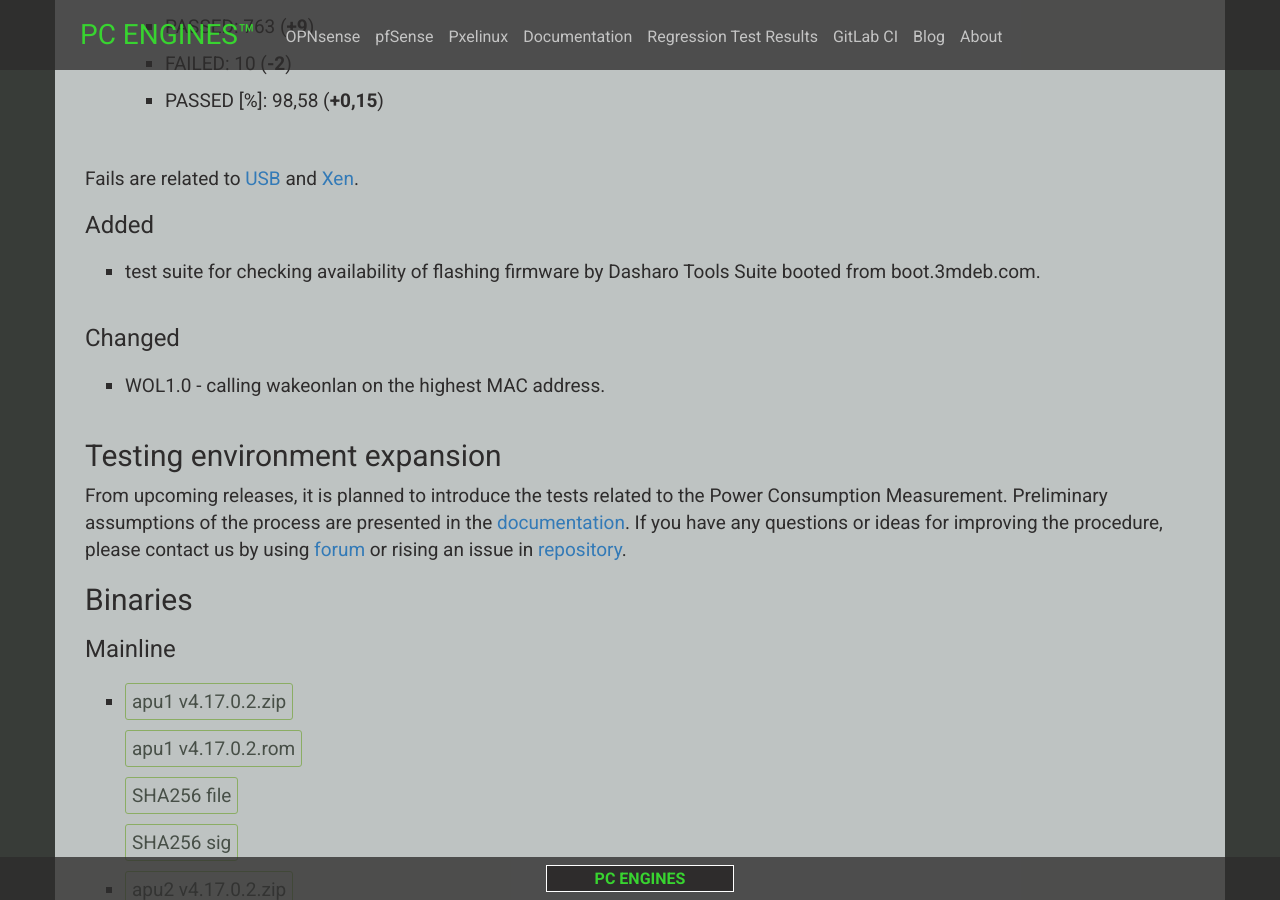
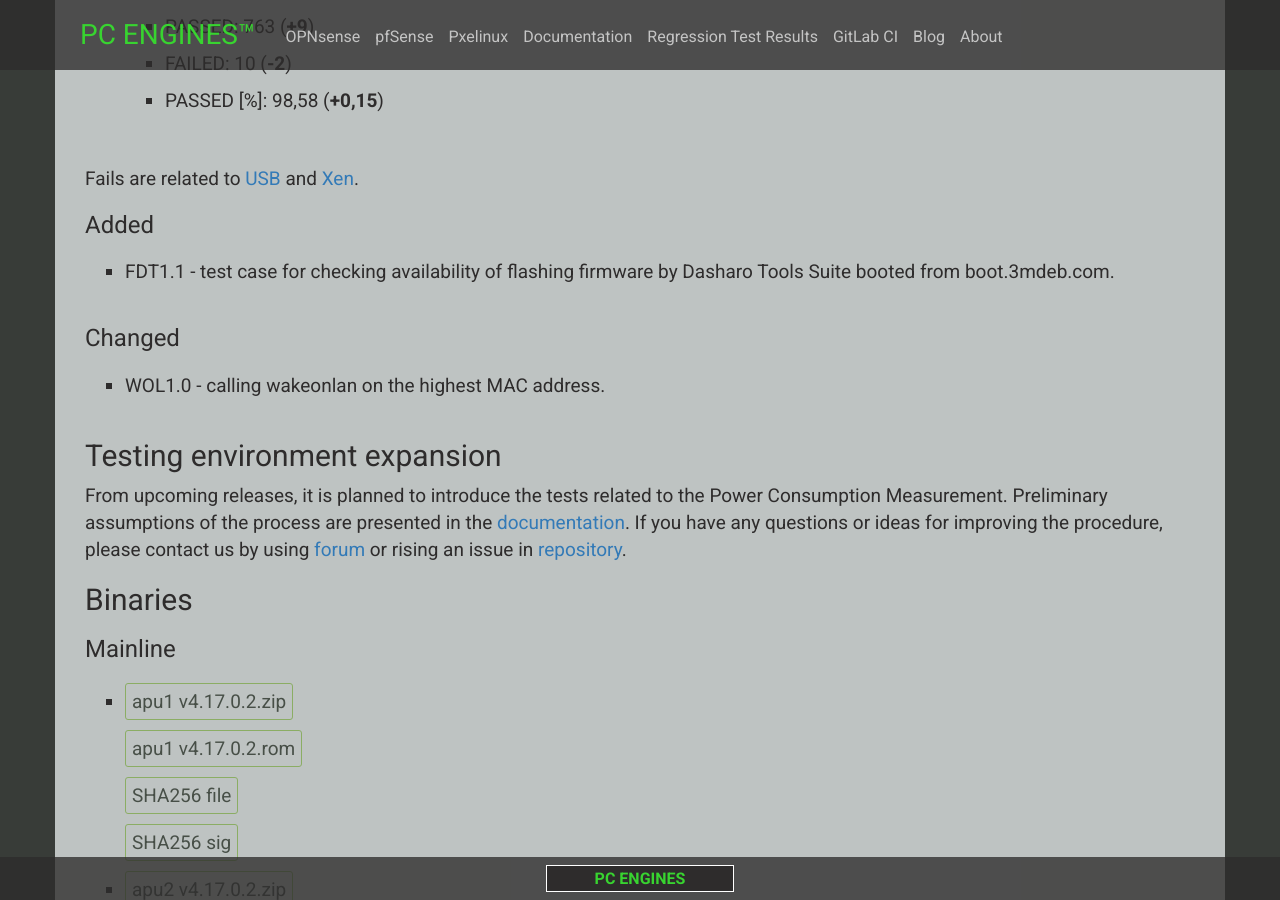
Before and after one commit to pcengines/pcengines.github.io, a Jekyll site: the page built from _posts/2022-07-29-PC-Engines-Firmware-v4-17-0-2.md, in a window 1280 px wide and 900 px high, scrolled down 2720 px. Built offline with Jekyll 4.4.1, drawn with Linux system fonts in a browser that asks for light colours; nearby versions of some CDN libraries; some web fonts are replaced.

Commit message:
_posts/2022-07-29-PC-Engines-Firmware-v4-17-0-2.md: improve added test case description
Signed-off-by: Przemyslaw Sulewski <przemyslaw.sulewski@3mdeb.com>

```diff
--- a/_posts/2022-07-29-PC-Engines-Firmware-v4-17-0-2.md
+++ b/_posts/2022-07-29-PC-Engines-Firmware-v4-17-0-2.md
@@ -55,7 +55,7 @@
 
 ### Added
 
-- test suite for checking availability of flashing firmware by
+- FDT1.1 - test case for checking availability of flashing firmware by
   Dasharo Tools Suite booted from boot.3mdeb.com.
 
 ### Changed
```
